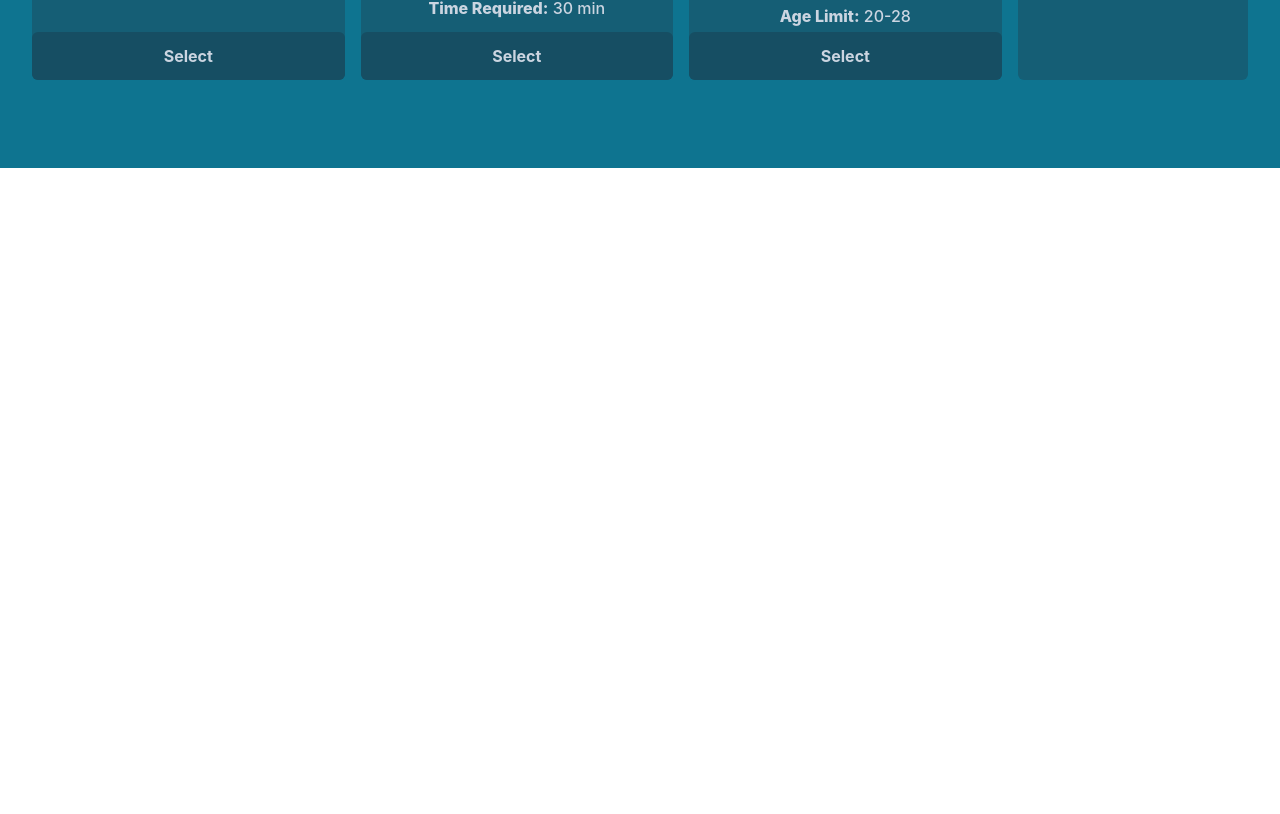
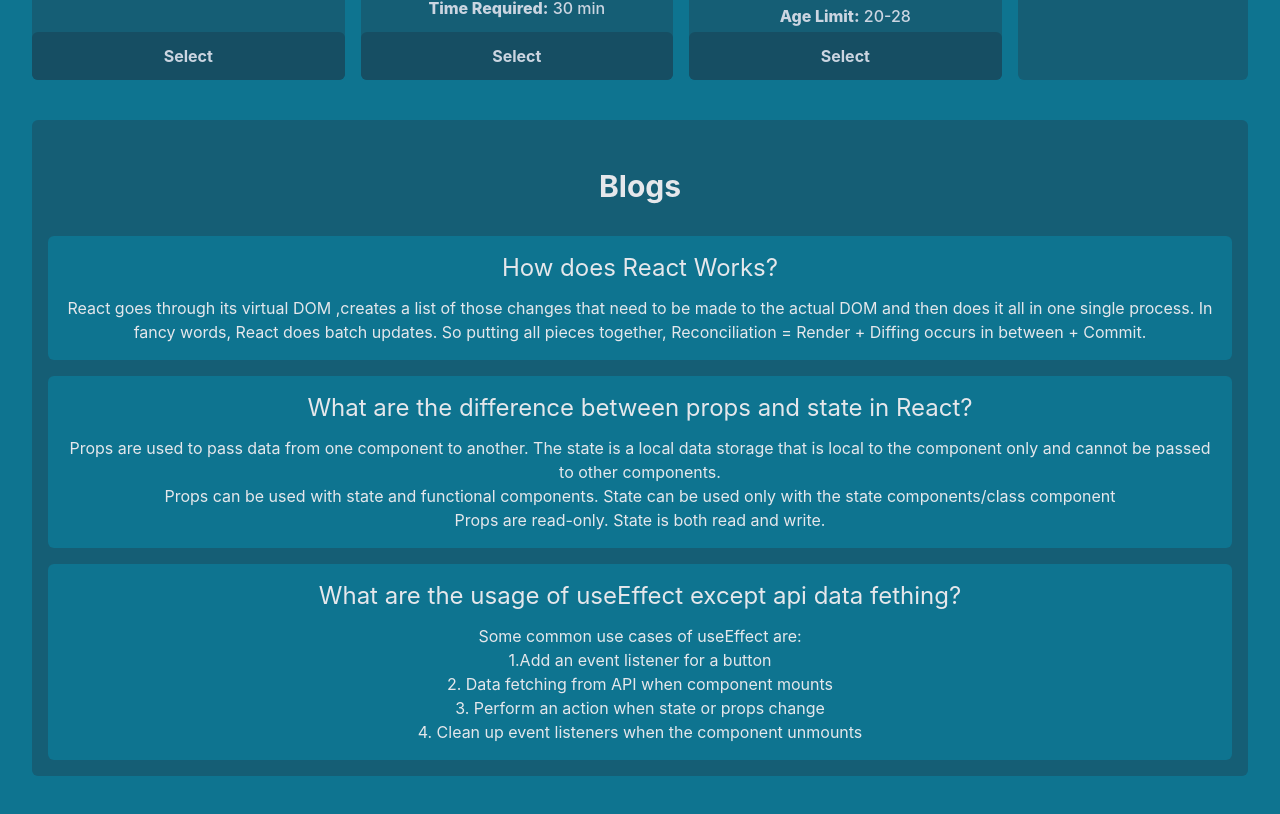
Before and after one commit to MdRahi99/ElasticClub, a React (Create React App) app: page / in a window 1280 px wide. Shown: the part 1820-2634 px from the top of the page. Before the commit the page ends 1988 px from the top, so only its background shows below. Built offline with nearby package versions, Linux system fonts and the light colour scheme.

Commit message:
blog section design done

```diff
--- a/src/components/Tasks/Tasks.js
+++ b/src/components/Tasks/Tasks.js
@@ -62,6 +62,35 @@ const Tasks = () => {
                     <Info info={info}></Info>
                 </div>
             </div>
+            <div className='blog-container m-8 bg-cyan-800 p-4 rounded-md text-gray-200'>
+                <h1 className='text-3xl text-center font-bold py-8'>Blogs</h1>
+                <div className='grid grid-cols-1 lg:grid-cols-1 md:grid-cols-2 gap-4'>
+                <div className='bg-cyan-700 p-4 rounded-md'>
+                <h1 className='text-2xl mb-3'>How does React Works?</h1>
+                <p>React goes through its virtual DOM ,creates a list of those changes that need to be made to the actual DOM and then does it all in one single process. In fancy words, React does batch updates. So putting all pieces together, Reconciliation = Render + Diffing occurs in between + Commit.</p>
+                </div>
+
+                <div className='bg-cyan-700 p-4 rounded-md'>
+                <h1 className='text-2xl mb-3'>What are the difference between props and state in React?</h1>
+                <p>Props are used to pass data from one component to another. The state is a local data storage that is local to the component only and cannot be passed to other components.</p>
+                <p>Props can be used with state and functional components. State can be used only with the state components/class component</p>
+                <p>Props are read-only. State is both read and write.</p>
+                </div>
+
+                <div className='bg-cyan-700 p-4 rounded-md'>
+                <h1 className='text-2xl mb-3'>What are the usage of useEffect except api data fething?</h1>
+                <p>Some common use cases of useEffect are:
+                <br />
+                1.Add an event listener for a button
+                  <br />
+                2. Data fetching from API when component mounts
+                 <br />
+                3. Perform an action when state or props change
+                 <br />
+                4. Clean up event listeners when the component unmounts</p>
+                </div>
+            </div>
+            </div>
         </div>
     );
 };
```
